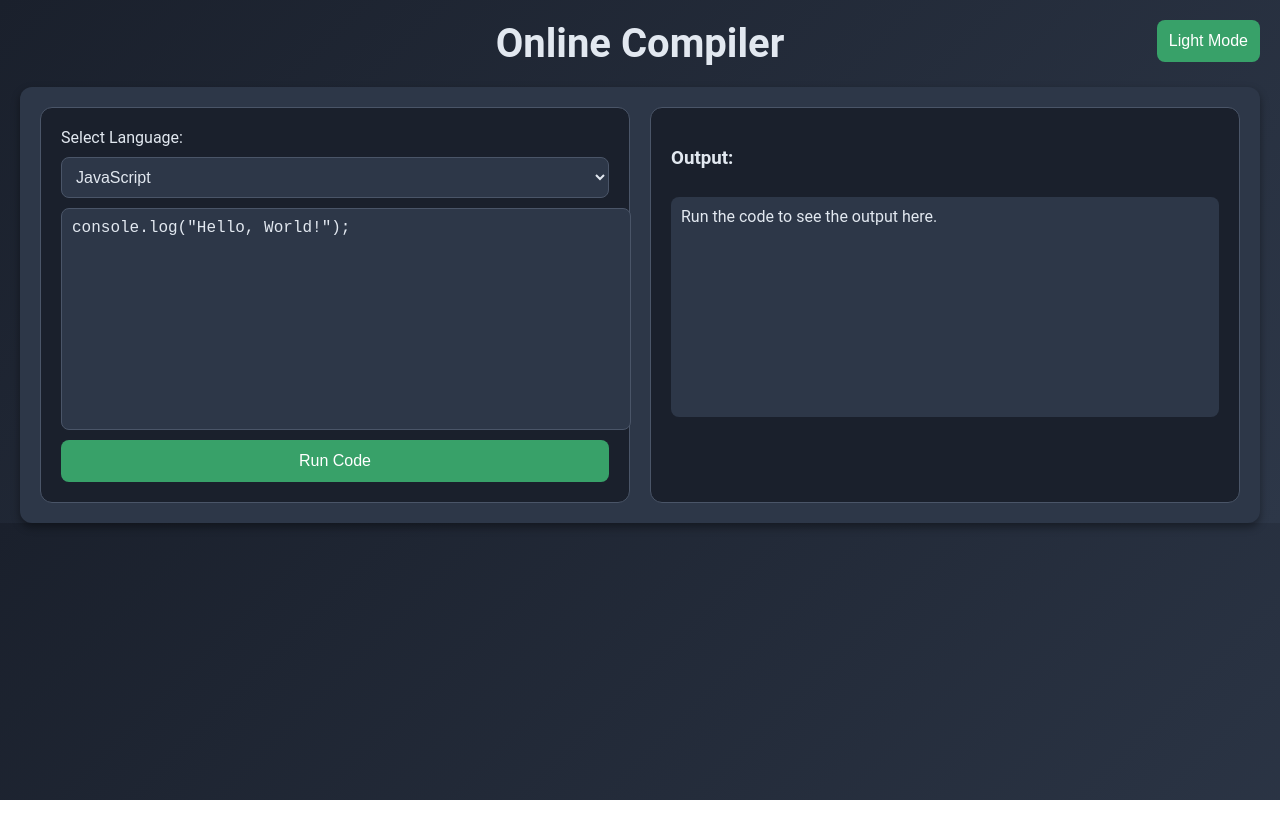
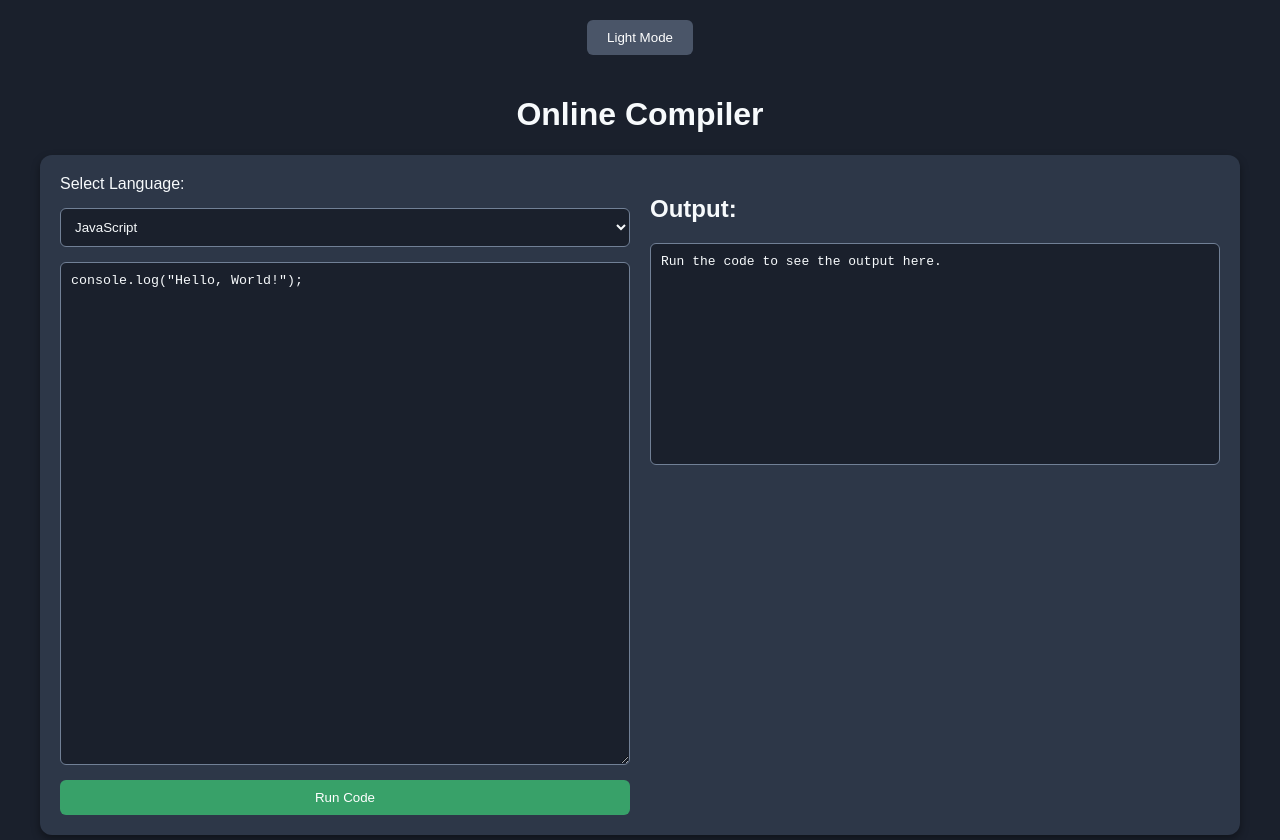
Before and after one commit to vipin10100001/Online-compiler--React, a React (Create React App) app in the folder frontend/: page / in a window 1280 px wide. Before the commit the page ends 800 px from the top, so only its background shows below. Built offline with nearby package versions, Linux system fonts and the light colour scheme.

Commit message:
commit 2

```diff
--- a/frontend/src/App.css
+++ b/frontend/src/App.css
@@ -1,104 +1,112 @@
-/* App.css */
-
-body {
+/* Global Styles */
+body, html {
   margin: 0;
-  font-family: 'Roboto', sans-serif;
-  background: linear-gradient(135deg, #1a202c, #2d3748);
-  color: #e2e8f0;
+  padding: 0;
+  height: 100%;
+  font-family: Arial, sans-serif;
 }
 
-h1 {
-  text-align: center;
-  margin: 20px 0;
-  font-size: 2.5rem;
-}
-
-.compiler-container {
-  max-width: 1200px;
-  margin: 0 auto;
-  padding: 20px;
-  background: #2d3748;
-  border-radius: 12px;
-  box-shadow: 0 4px 8px rgba(0, 0, 0, 0.4);
-  display: flex;
-  flex-wrap: wrap;
-  gap: 20px;
-}
-
-.input-section, .output-section {
-  flex: 1;
-  min-width: 300px;
+/* Themes */
+.App {
   display: flex;
   flex-direction: column;
-  background: #1a202c;
-  border: 1px solid #4a5568;
-  border-radius: 12px;
+  align-items: center;
+  justify-content: flex-start;
   padding: 20px;
 }
 
-textarea, select {
-  width: 100%;
-  margin-top: 10px;
-  padding: 10px;
-  background: #2d3748;
-  border: 1px solid #4a5568;
-  border-radius: 8px;
-  color: #e2e8f0;
-  font-size: 1rem;
+.dark-mode {
+  background-color: #1a202c;
+  color: #f7fafc;
 }
 
-textarea {
-  height: 200px;
-  resize: none;
+.light-mode {
+  background-color: #f7fafc;
+  color: #1a202c;
 }
 
-button {
-  margin-top: 10px;
-  padding: 12px;
-  background: #38a169;
+/* Compiler Container */
+.compiler-container {
+  display: flex;
+  flex-wrap: wrap;
+  justify-content: space-between;
+  gap: 20px;
+  width: 100%;
+  max-width: 1200px;
+  min-height: calc(100vh - 120px); /* Ensure it fills most of the screen */
+  background: var(--container-bg, #2d3748);
+  padding: 20px;
+  border-radius: 12px;
+  box-shadow: 0 4px 8px rgba(0, 0, 0, 0.4);
+  box-sizing: border-box;
+}
+
+/* Input Section */
+.input-section {
+  flex: 1 1 48%;
+  display: flex;
+  flex-direction: column;
+  gap: 15px;
+}
+
+.language-select {
+  padding: 10px;
+  border-radius: 6px;
+  border: 1px solid var(--input-border, #718096);
+  background-color: var(--input-bg, #1a202c);
+  color: inherit;
+}
+
+textarea.code-input {
+  flex-grow: 1;
+  border: 1px solid var(--input-border, #718096);
+  border-radius: 6px;
+  padding: 10px;
+  background-color: var(--input-bg, #1a202c);
+  color: inherit;
+  font-family: monospace;
+}
+
+.run-code-btn {
+  padding: 10px 20px;
+  background-color: #38a169;
   color: white;
   border: none;
-  border-radius: 8px;
-  font-size: 1rem;
+  border-radius: 6px;
   cursor: pointer;
-  transition: background 0.3s;
 }
 
-button:hover {
-  background: #2f855a;
+.run-code-btn:hover {
+  background-color: #2f855a;
 }
 
+/* Output Section */
 .output-section {
-  display: flex;
-  flex-direction: column;
+  flex: 1 1 48%;
 }
 
-.output-section p {
-  background: #2d3748;
+.output-box {
   padding: 10px;
-  border-radius: 8px;
-  margin-top: 10px;
-  overflow-x: auto;
-  height: 200px;
+  border: 1px solid var(--input-border, #718096);
+  border-radius: 6px;
+  background-color: var(--output-bg, #1a202c);
+  color: inherit;
+  min-height: 200px;
+  font-family: monospace;
+  white-space: pre-wrap;
 }
 
+/* Theme Toggle Button */
 .theme-toggle {
-  margin: 10px;
-  position: absolute;
-  top: 10px;
-  right: 10px;
+  margin-bottom: 20px;
+  padding: 10px 20px;
+  background-color: #4a5568;
+  color: white;
+  border: none;
+  border-radius: 6px;
+  cursor: pointer;
 }
 
-@media (max-width: 768px) {
-  .compiler-container {
-    flex-direction: column;
-  }
-
-  h1 {
-    font-size: 2rem;
-  }
-
-  textarea {
-    height: 150px;
-  }
+.theme-toggle:hover {
+  background-color: #2d3748;
 }
--- a/frontend/src/App.js
+++ b/frontend/src/App.js
@@ -1,5 +1,5 @@
-import React, { useState } from 'react';
-import './App.css';
+import React, { useState } from "react";
+import "./App.css";
 
 const defaultCode = {
   JavaScript: `console.log("Hello, World!");`,
@@ -8,15 +8,15 @@ const defaultCode = {
 };
 
 function App() {
-  const [language, setLanguage] = useState('JavaScript');
+  const [language, setLanguage] = useState("JavaScript");
   const [code, setCode] = useState(defaultCode[language]);
-  const [output, setOutput] = useState('');
-  const [theme, setTheme] = useState('dark');
+  const [output, setOutput] = useState("");
+  const [isDarkMode, setIsDarkMode] = useState(true); // Theme state
 
   const handleLanguageChange = (event) => {
     const selectedLanguage = event.target.value;
     setLanguage(selectedLanguage);
-    setCode(defaultCode[selectedLanguage] || '');
+    setCode(defaultCode[selectedLanguage] || "");
   };
 
   const handleCodeChange = (event) => {
@@ -26,9 +26,9 @@ function App() {
   const runCode = async () => {
     try {
       const response = await fetch(`http://localhost:5010/run`, {
-        method: 'POST',
+        method: "POST",
         headers: {
-          'Content-Type': 'application/json',
+          "Content-Type": "application/json",
         },
         body: JSON.stringify({
           language,
@@ -41,24 +41,23 @@ function App() {
       }
 
       const result = await response.json();
-      setOutput(result.output || 'No output');
+      setOutput(result.output || "No output");
     } catch (error) {
       setOutput(`Error executing code: ${error.message}`);
     }
   };
 
   const toggleTheme = () => {
-    setTheme(theme === 'dark' ? 'light' : 'dark');
-    document.body.style.background = theme === 'dark'
-      ? 'linear-gradient(135deg, #e2e8f0, #edf2f7)'
-      : 'linear-gradient(135deg, #1a202c, #2d3748)';
-    document.body.style.color = theme === 'dark' ? '#1a202c' : '#e2e8f0';
+    setIsDarkMode(!isDarkMode);
   };
 
   return (
-    <div className="App">
-      <button className="theme-toggle" onClick={toggleTheme}>
-        {theme === 'dark' ? 'Light Mode' : 'Dark Mode'}
+    <div
+      className={`App ${isDarkMode ? "dark-mode" : "light-mode"}`}
+      style={{ height: "100vh" }}
+    >
+      <button onClick={toggleTheme} className="theme-toggle">
+        {isDarkMode ? "Light Mode" : "Dark Mode"}
       </button>
       <h1>Online Compiler</h1>
       <div className="compiler-container">
@@ -74,12 +73,19 @@ function App() {
             <option value="Python">Python</option>
             <option value="Cpp">C++</option>
           </select>
-          <textarea value={code} onChange={handleCodeChange} />
-          <button onClick={runCode}>Run Code</button>
+          <textarea
+            value={code}
+            onChange={handleCodeChange}
+            rows="12"
+            className="code-input"
+          />
+          <button onClick={runCode} className="run-code-btn">
+            Run Code
+          </button>
         </div>
         <div className="output-section">
-          <h3>Output:</h3>
-          <p>{output || 'Run the code to see the output here.'}</p>
+          <h2>Output:</h2>
+          <div className="output-box">{output || "Run the code to see the output here."}</div>
         </div>
       </div>
     </div>
```
